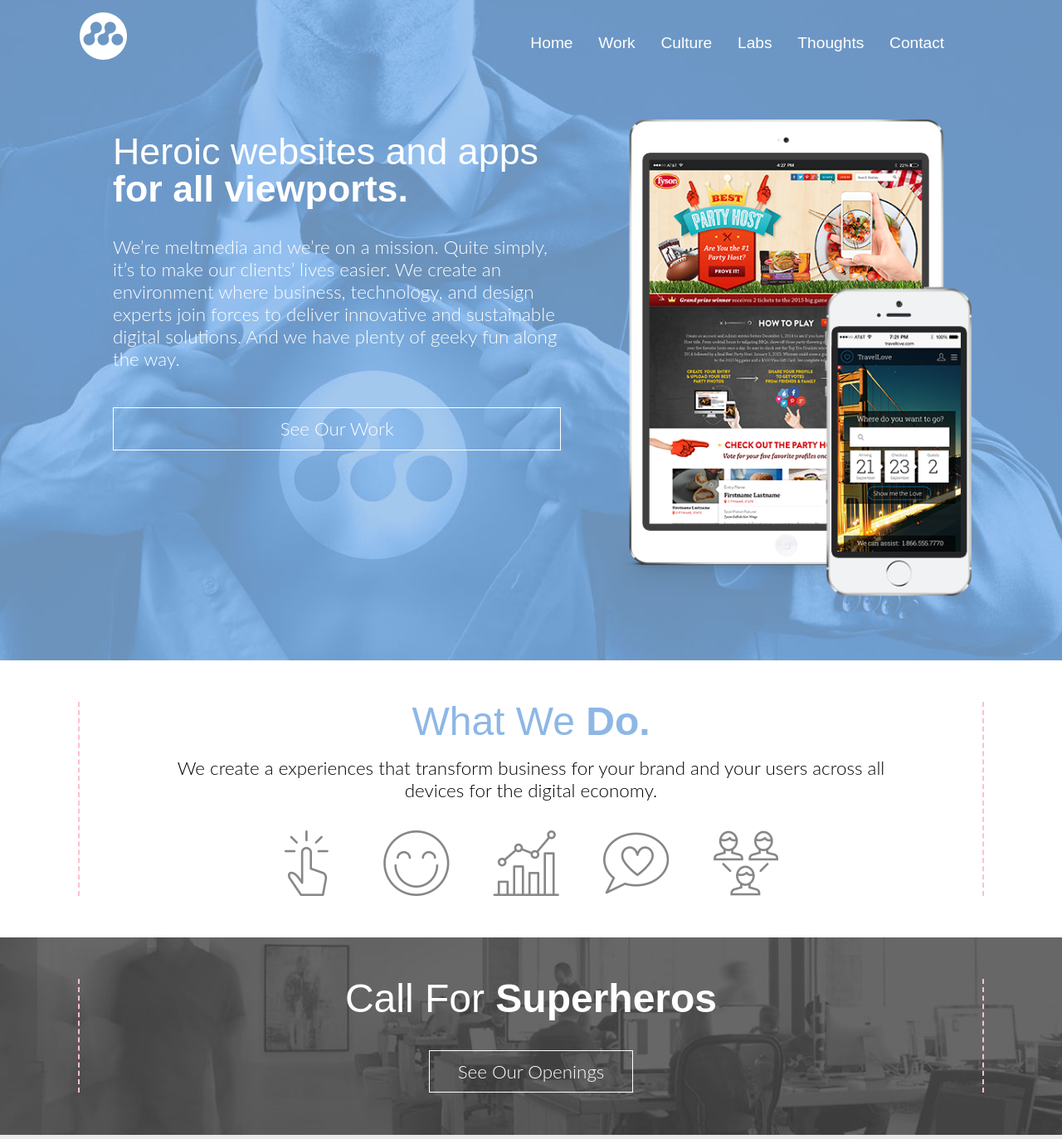
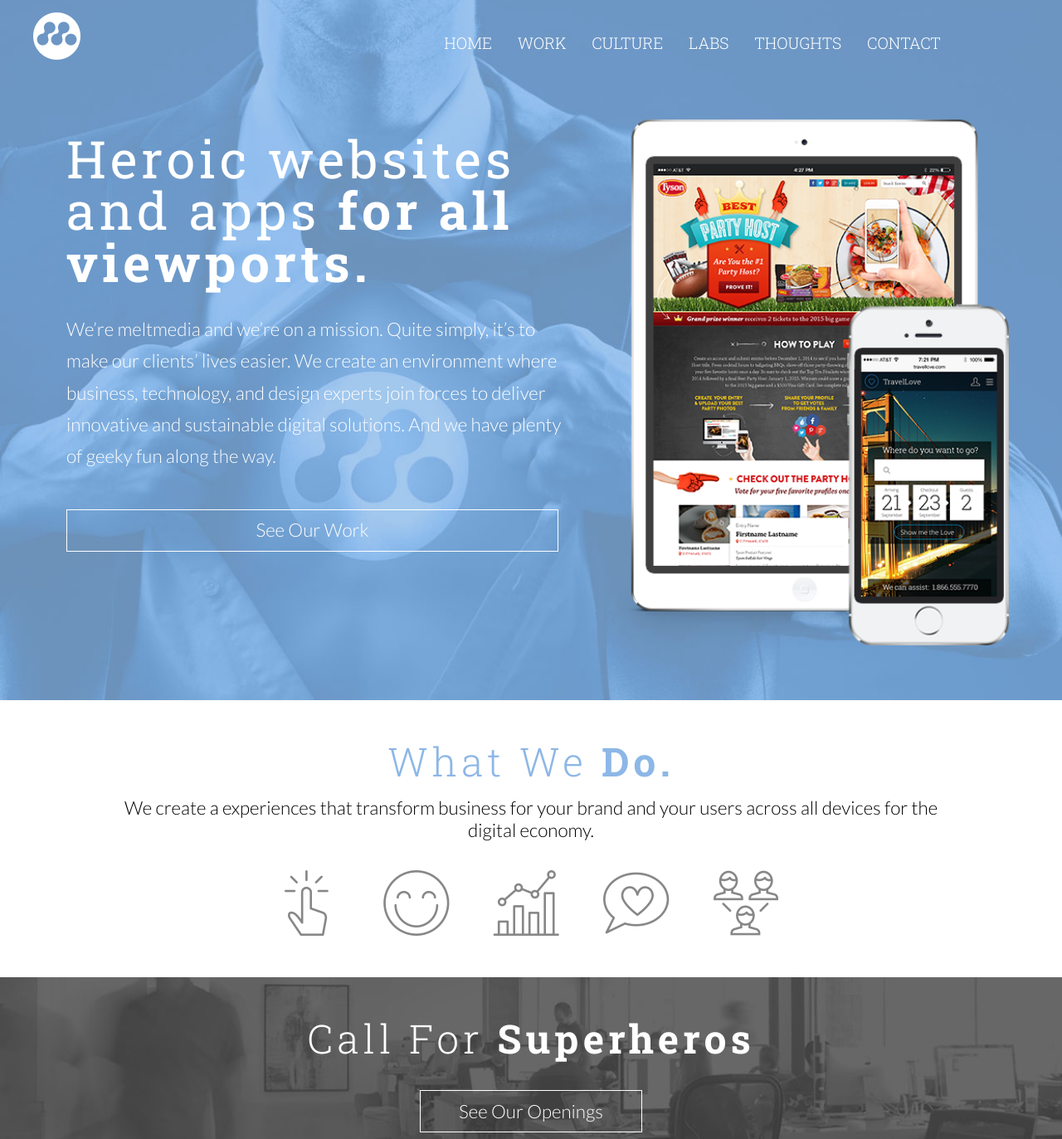
Before and after one commit to rosendo-fig/melt-test, a plain HTML site: page html/index.html in a window 1280 px wide. Shown: the top 1373 px of the page at 83% size. Drawn offline with Linux system fonts and the light colour scheme; files that its build step writes are made by us from their sources; files whose address does not match are found by name.

Commit message:
Completed CSS for Desktop

```diff
--- a/css/style.css
+++ b/css/style.css
@@ -1,3 +1,5 @@
+@import url(https://fonts.googleapis.com/css?family=Roboto+Slab:400,100,300,700|Lato:400,100,300,700);
+
 /* CSS Reset
 ---------------------------------------------------*/
 /* http://meyerweb.com/eric/tools/css/reset/
@@ -62,7 +64,7 @@ table {
 }
 
 h1, h2, h3 {
-  font-family: "adelle-sans",sans-serif;
+  font-family: 'Roboto Slab', serif;
 }
 
 h1, h2 {
@@ -115,11 +117,9 @@ p {
 }
 
 .innerSection {
-  border-left: 2px dashed pink;
-  border-right: 2px dashed pink;
   margin: 0px auto;
-  max-width:85%;
-  width: 85%;
+  max-width:75em;
+  width: 75em;
 }
 
 /*Home Page*/
@@ -128,15 +128,13 @@ p {
   background-size: cover;
 }
 
-
-/* Responsive Design - Desktop
----------------------------------------------------*/
-@media only screen and (min-width:780px) {
-
+/*Desktop
+====================================================*/
   /*Typography*/
   h1, h2 {
-    font-size: 2.8em;
-    margin-bottom: .8em;
+    font-size: 3.9em;
+    margin-bottom: .5em;
+    letter-spacing: 5px;
   }
 
   h2.blue {
@@ -174,11 +172,11 @@ p {
   }
 
   #navigation {
-    font-family: "adelle-sans",sans-serif;
+    font-family: 'Roboto Slab', serif;
     float: right;
     margin-top:1.9em;
-    max-width: 35em;
-    width: 35em;
+    max-width: 45em;
+    width: 45em;
   }
 
   #navigation li a {
@@ -190,6 +188,7 @@ p {
     display: inline-block;
     float:left;
     text-decoration:none;
+    text-transform:uppercase;
   }
 
   #navigation li a:hover {
@@ -198,20 +197,15 @@ p {
 
   .hero {
     margin-top: -100px;
-    height: 50em;
+    height: 53em;
   }
-
-
-
-/* Edit Above This Line
-============================================*/
 
   .mainSection {
     margin-top:100px;
     margin: 0px auto;
-    max-width:85%;
+    max-width:75em;
     padding: 9.25em 0 6.25em 0;
-    width: 85%;
+    width: 75em;
   }
 
   .hero > section > main {
@@ -224,6 +218,7 @@ p {
 
   .hero > section > main > p {
     margin-bottom: 2em;
+    line-height: 1.7;
   }
 
   .hero > section > main > a {
@@ -302,12 +297,11 @@ p {
 
   /*Map Section*/
   .map-responsive{
-    height:0;
+    height:34em;
     overflow:hidden;
-    padding-bottom:56.25%;
-    pointer-events: none;
     position:relative;
   }
+
   .map-responsive iframe{
     height:100%;
     left:0;
@@ -315,11 +309,6 @@ p {
     position:absolute;
     top:0;
     width:100%;
-  }
-
-  /*Remove Map Info Left Corner*/
-  #mapDiv > div > div:nth-child(10) {
-    display: none !important;
   }
 
   aside.mapSection {
@@ -347,6 +336,16 @@ p {
   .contactSection {
     padding: 3.13em 0;
     overflow: hidden;
+  }
+
+  #group {
+    overflow: hidden;
+  }
+
+  #contactMeltMedia {
+    width: 100%;
+    max-width: 100%;
+    margin: 0px 22px;
   }
 
   #contactMeltMedia > fieldset {
@@ -414,6 +413,11 @@ p {
 
 }
 
+/* Responsive Design - Laptop
+---------------------------------------------------*/
+@media only screen and (max-width: 1199px) and (min-width:780px) {
+
+}
 
 /* Responsive Design - Tablet
 ---------------------------------------------------*/
--- a/html/index.html
+++ b/html/index.html
@@ -10,9 +10,6 @@
   <meta name="author" content="Rosendo Figueroa">
 
   <link rel="stylesheet" href="css/style.css">
-
-  <script src="https://use.typekit.net/fyf6uqe.js"></script>
-  <script>try{Typekit.load({ async: true });}catch(e){}</script>
 
   <!--[if lt IE 9]>
     <script src="http://html5shiv.googlecode.com/svn/trunk/html5.js"></script>
@@ -93,11 +90,12 @@
 
 		<div class="contactSection">
 			<section class="innerSection">
+				<div id="group">
 				<h2 class="blue">Contact <strong>Us</strong></h2>
 				<p class="mainP"> Fill out the form below and someone will get back to you faster than a speeding bullet.</p>
 				<form id="contactMeltMedia" action="mailto:#" method="post">
             		<fieldset>
-                		<input placeholder="What is your name?" type="text" tabindex="1" required autofocus>
+                		<input placeholder="What is your name?" type="text" tabindex="1" required>
             		</fieldset>
             		<fieldset>
                 		<input placeholder="What is your email address?" type="email" tabindex="2" required>
@@ -112,6 +110,7 @@
                 		<button name="submit" type="submit" id="contact-submit" data-submit="...Sending">Submit</button>
             		</fieldset>
         		</form>
+        		</div>
 			</section>
 		</div>
 
```
Also changed, not shown: 1 other file.
